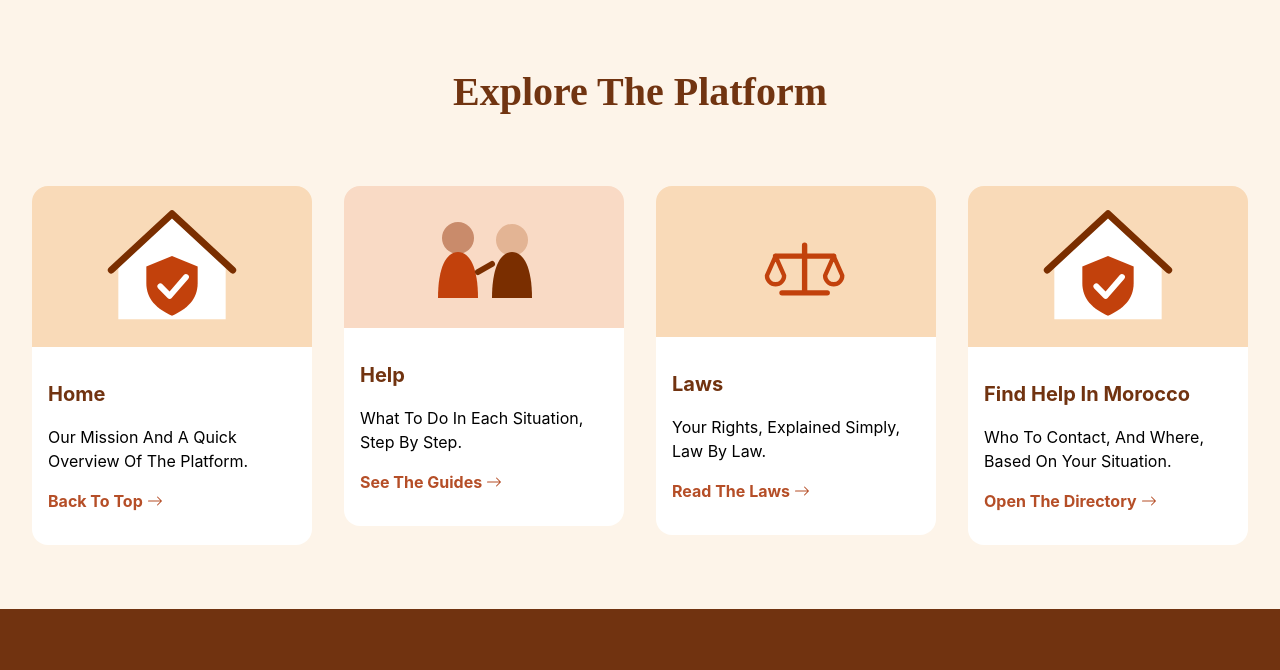
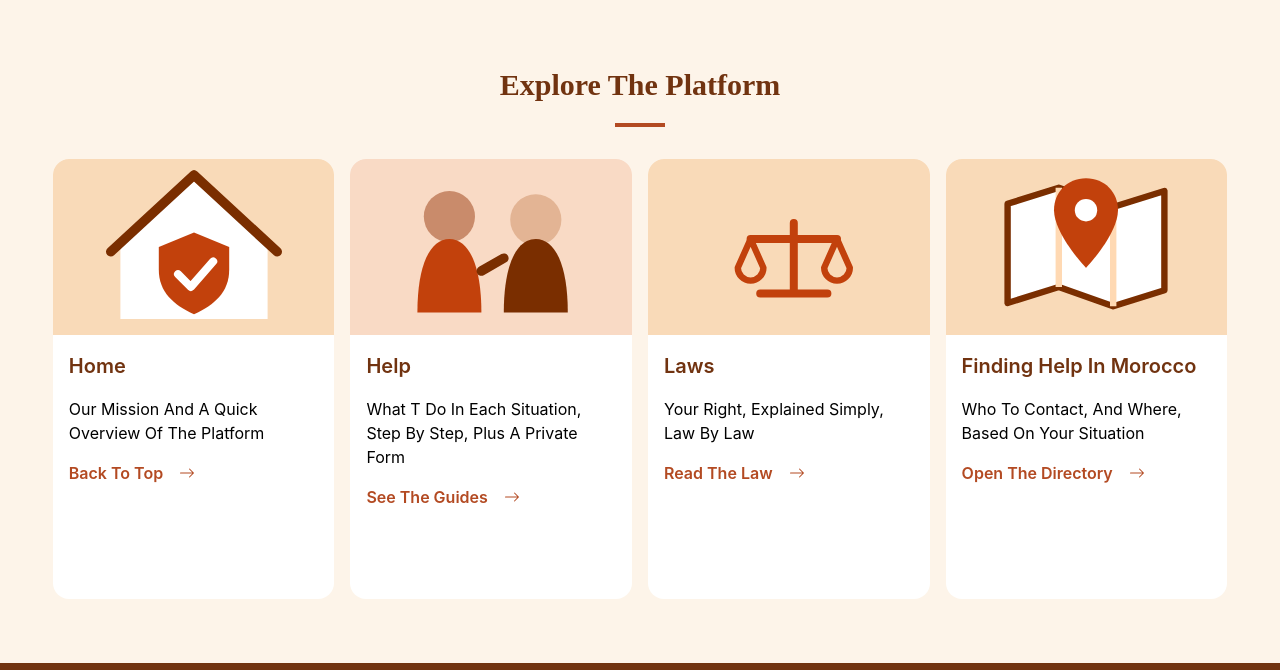
Before and after one commit to oussama-aitmahdi/oussama-aitmahdi-final-project, a website: page index.html in a window 1280 px wide. Shown: the part 1687-2357 px from the top of the page. Drawn offline with Linux system fonts and the light colour scheme.

Commit message:
fix: fixed responsivity in section 4 in home page

```diff
--- a/index.html
+++ b/index.html
@@ -131,72 +131,83 @@
 
         <!-- section4 -->
 
-        <section class="flex flex-col gap-[4rem] bg-[#fdf4e9] px-[2rem] py-[4rem]">
-            <div class="flex justify-center ">
-                <h1 class="text-[#713411] font-bold text-[40px] font-titles">explore the platform</h1>
+        <section class="flex flex-col gap-8 items-center bg-[#fdf4e9] px-[2rem] py-[4rem]">
+            <div class="flex flex-col items-center gap-4">
+                <h1 class="font-titles font-bold text-[#713310] text-[30px]">explore the platform</h1>
+                <div class="bg-[#b34a22] h-[4px] w-[50px]"></div>
             </div>
 
-            <div class="flex justify-center gap-8 max-sm:flex-col">
-                <div class="flex flex-col w-[25%] max-sm:w-full">
-                    <div class="bg-[#f9dab8] flex justify-center py-[1rem] rounded-t-2xl">
-                        <img class="w-[50%]" src="./public/images/card-home.svg" alt="">
+            <div class="flex gap-4 max-sm:flex-col">
+                <div class="flex flex-col bg-white rounded-2xl h-[55vh] w-[22vw] max-sm:w-full ">
+                    <div class="flex justify-center bg-[#f9dab8] h-[40%] rounded-t-2xl">
+                        <img src="./public/images/card-home.svg" alt="">
                     </div>
 
-                    <div class="bg-white px-[1rem] py-[2rem] flex flex-col gap-4 rounded-b-2xl">
-                        <h1 class="text-[20px] font-bold text-[#713310]">home</h1>
-                        <p>Our mission and a quick overview of the platform.</p>
-                        <span class="flex items-center gap-1 text-[#b54e27] font-bold">back to top <svg xmlns="http://www.w3.org/2000/svg" width="16" height="16" fill="currentColor" class="bi bi-arrow-right" viewBox="0 0 16 16">
+                    <div class="flex flex-col p-[1rem] gap-4">
+                        <span class="text-[20px] text-[#713310] font-semibold">home</span>
+                        <p>our mission and a quick overview of the platform</p>
+                        <div class="flex gap-4 text-[#b34a22] font-semibold items-center">
+                            <a href="">back to top</a>
+                            <svg xmlns="http://www.w3.org/2000/svg" width="16" height="16" fill="currentColor" class="bi bi-arrow-right" viewBox="0 0 16 16">
                             <path fill-rule="evenodd" d="M1 8a.5.5 0 0 1 .5-.5h11.793l-3.147-3.146a.5.5 0 0 1 .708-.708l4 4a.5.5 0 0 1 0 .708l-4 4a.5.5 0 0 1-.708-.708L13.293 8.5H1.5A.5.5 0 0 1 1 8"/>
                             </svg>
-                        </span>
+                        </div>
                     </div>
                 </div>
 
-                <div class="flex flex-col w-[25%] max-sm:w-full">
-                    <div class="bg-[#f9dac5] h-[142px] flex justify-center py-[1rem] rounded-t-2xl">
-                        <img class="w-[50%]" src="./public/images/card-help.svg" alt="">
+                <div class="flex flex-col bg-white rounded-2xl h-[55vh] w-[22vw] max-sm:w-full ">
+                    <div class="flex justify-center bg-[#f9dac5] h-[40%] rounded-t-2xl">
+                        <img src="./public/images/card-help.svg" alt="">
                     </div>
 
-                    <div class="bg-white px-[1rem] py-[2rem] flex flex-col gap-4 rounded-b-2xl">
-                        <h1 class="text-[20px] font-bold text-[#713310]">help</h1>
-                        <p>What to do in each situation, step by step.</p>
-                        <span class="flex items-center gap-1 text-[#b54e27] font-bold">see the guides<svg xmlns="http://www.w3.org/2000/svg" width="16" height="16" fill="currentColor" class="bi bi-arrow-right" viewBox="0 0 16 16">
+                    <div class="flex flex-col p-[1rem] gap-4">
+                        <span class="text-[20px] text-[#713310] font-semibold">help</span>
+                        <p>what t do in each situation, step by step, plus a private form</p>
+                        <div class="flex gap-4 text-[#b34a22] font-semibold items-center">
+                            <a href="">see the guides</a>
+                            <svg xmlns="http://www.w3.org/2000/svg" width="16" height="16" fill="currentColor" class="bi bi-arrow-right" viewBox="0 0 16 16">
                             <path fill-rule="evenodd" d="M1 8a.5.5 0 0 1 .5-.5h11.793l-3.147-3.146a.5.5 0 0 1 .708-.708l4 4a.5.5 0 0 1 0 .708l-4 4a.5.5 0 0 1-.708-.708L13.293 8.5H1.5A.5.5 0 0 1 1 8"/>
                             </svg>
-                        </span>
+                        </div>
                     </div>
                 </div>
 
-                <div class="flex flex-col w-[25%] max-sm:w-full">
-                    <div class="bg-[#f9dab8] flex justify-center py-[1rem] rounded-t-2xl">
-                        <img class="w-[50%]" src="./public/images/card-laws.svg" alt="">
+                <div class="flex flex-col bg-white rounded-2xl h-[55vh] w-[22vw] max-sm:w-full ">
+                    <div class="flex justify-center pr-[1rem] bg-[#f9dab8] h-[40%] rounded-t-2xl">
+                        <img src="./public/images/card-laws.svg" alt="">
                     </div>
 
-                    <div class="bg-white px-[1rem] py-[2rem] flex flex-col gap-4 rounded-b-2xl">
-                        <h1 class="text-[20px] font-bold text-[#713310]">laws</h1>
-                        <p>Your rights, explained simply, law by law.</p>
-                        <span class="flex items-center gap-1 text-[#b54e27] font-bold">read the laws<svg xmlns="http://www.w3.org/2000/svg" width="16" height="16" fill="currentColor" class="bi bi-arrow-right" viewBox="0 0 16 16">
+                    <div class="flex flex-col p-[1rem] gap-4">
+                        <span class="text-[20px] text-[#713310] font-semibold">laws</span>
+                        <p>your right, explained simply, law by law</p>
+                        <div class="flex gap-4 text-[#b34a22] font-semibold items-center">
+                            <a href="">read the law</a>
+                            <svg xmlns="http://www.w3.org/2000/svg" width="16" height="16" fill="currentColor" class="bi bi-arrow-right" viewBox="0 0 16 16">
                             <path fill-rule="evenodd" d="M1 8a.5.5 0 0 1 .5-.5h11.793l-3.147-3.146a.5.5 0 0 1 .708-.708l4 4a.5.5 0 0 1 0 .708l-4 4a.5.5 0 0 1-.708-.708L13.293 8.5H1.5A.5.5 0 0 1 1 8"/>
                             </svg>
-                        </span>
+                        </div>
                     </div>
                 </div>
 
-                <div class="flex flex-col w-[25%] max-sm:w-full">
-                    <div class="bg-[#f9dab8] flex justify-center py-[1rem] rounded-t-2xl">
-                        <img class="w-[50%]" src="./public/images/card-home.svg" alt="">
+                <div class="flex flex-col bg-white rounded-2xl h-[55vh] w-[22vw] max-sm:w-full ">
+                    <div class="flex justify-center bg-[#f9dab8] h-[40%] rounded-t-2xl">
+                        <img src="./public/images/card-finding-help.svg" alt="">
                     </div>
 
-                    <div class="bg-white px-[1rem] py-[2rem] flex flex-col gap-4 rounded-b-2xl">
-                        <h1 class="text-[20px] font-bold text-[#713310]">find help in morocco</h1>
-                        <p>Who to contact, and where, based on your situation.</p>
-                        <span class="flex items-center gap-1 text-[#b54e27] font-bold">Open the directory<svg xmlns="http://www.w3.org/2000/svg" width="16" height="16" fill="currentColor" class="bi bi-arrow-right" viewBox="0 0 16 16">
+                    <div class="flex flex-col p-[1rem] gap-4">
+                        <span class="text-[20px] text-[#713310] font-semibold">finding help in morocco</span>
+                        <p>who to contact, and where, based on your situation</p>
+                        <div class="flex gap-4 text-[#b34a22] font-semibold items-center">
+                            <a href="">open the directory</a>
+                            <svg xmlns="http://www.w3.org/2000/svg" width="16" height="16" fill="currentColor" class="bi bi-arrow-right" viewBox="0 0 16 16">
                             <path fill-rule="evenodd" d="M1 8a.5.5 0 0 1 .5-.5h11.793l-3.147-3.146a.5.5 0 0 1 .708-.708l4 4a.5.5 0 0 1 0 .708l-4 4a.5.5 0 0 1-.708-.708L13.293 8.5H1.5A.5.5 0 0 1 1 8"/>
                             </svg>
-                        </span>
+                        </div>
                     </div>
                 </div>
             </div>
+
+
         </section>
 
         <!-- section4 -->
```
Also changed, not shown: public/css/output.css.
